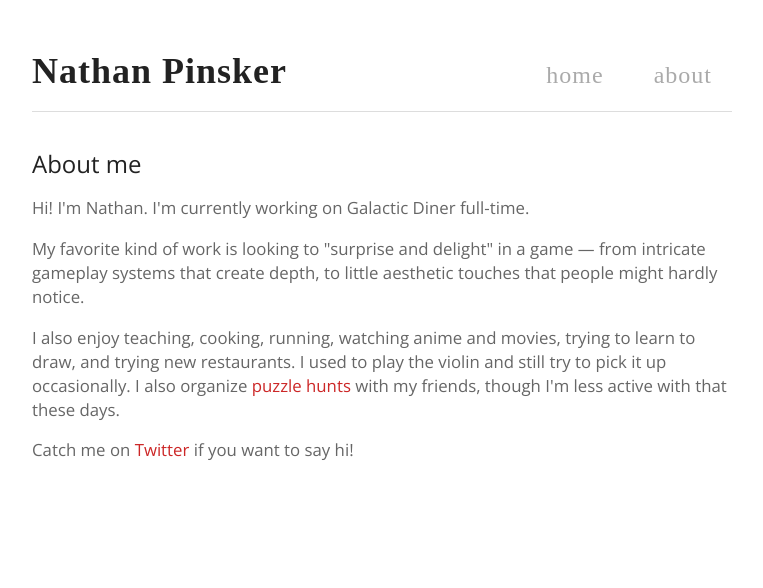
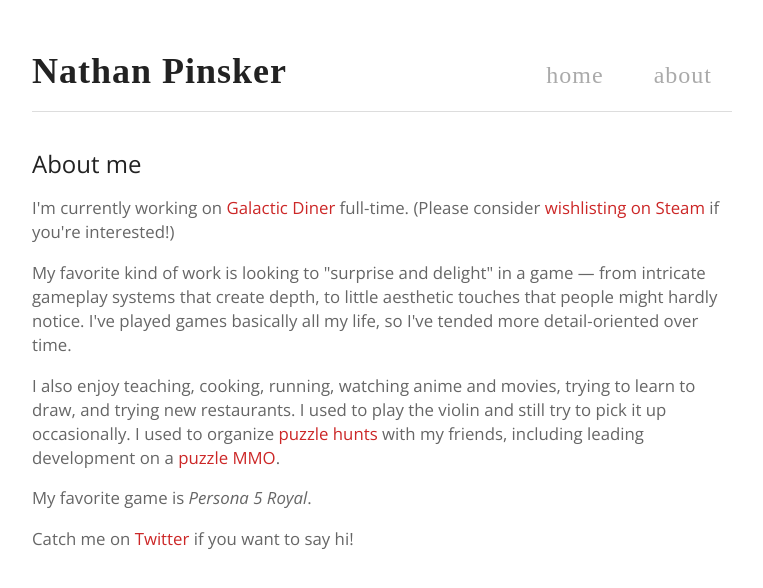
Before and after one commit to npinsker/npinsker.me, a Jekyll site: the page built from about.html, in a window 1280 px wide. Shown: the top 588 px of the page, without its empty margins (258-1021 px from the left). Built offline with Jekyll 4.4.1, drawn with Linux system fonts in a browser that asks for light colours; some web fonts are replaced.

Commit message:
index/ and about/ wording updates; link to dinergame

```diff
--- a/about.html
+++ b/about.html
@@ -6,10 +6,10 @@ width: 700px
 
 <div class="section-header">About me</div>
 
-<p>Hi! I'm Nathan. I'm currently working on Galactic Diner full-time.</p>
+<p>I'm currently working on <a href="https://www.dinergame.com">Galactic Diner</a> full-time. (Please consider <a href="steam://advertise/1950230">wishlisting on Steam</a> if you're interested!)
 
-<p>My favorite kind of work is looking to "surprise and delight" in a game &mdash; from intricate gameplay systems that create depth, to little aesthetic touches that people might hardly notice.</p>
+<p>My favorite kind of work is looking to "surprise and delight" in a game &mdash; from intricate gameplay systems that create depth, to little aesthetic touches that people might hardly notice. I've played games basically all my life, so I've tended more detail-oriented over time.</p>
 
-<p>I also enjoy teaching, cooking, running, watching anime and movies, trying to learn to draw, and trying new restaurants. I used to play the violin and still try to pick it up occasionally. I also organize <a href="/puzzles">puzzle hunts</a> with my friends, though I'm less active with that these days.</p>
+<p>I also enjoy teaching, cooking, running, watching anime and movies, trying to learn to draw, and trying new restaurants. I used to play the violin and still try to pick it up occasionally. I used to organize <a href="/puzzles">puzzle hunts</a> with my friends, including leading development on a <a href="https://puzzles.mit.edu/2021/projection_device.html">puzzle MMO</a>. <p>My favorite game is <i>Persona 5 Royal</i>.</p>
 
 <p>Catch me on <a href="http://twitter.com/npinsker">Twitter</a> if you want to say hi!</p>
--- a/index.html
+++ b/index.html
@@ -4,7 +4,11 @@ title: Home
 width: 700px
 ---
 
-<p style="margin-top: 30px;">I'm currently working on <b>Galactic Diner</b>, about an intergalactic cooking tournament where the customer is always right. Play dozens of minigames, try exotic dishes, meet new friends, and go head-to-head with other chefs! (Hopefully coming out in 2022!)</p>
+<p style="margin-top: 30px;">Hi, I'm Nathan.</p>
+
+<p>I'm currently working on <a href="https://www.dinergame.com">Galactic Diner</a>, about an intergalactic cooking tournament where the customer is always right. Play dozens of minigames, explore an alien world, meet new friends, and go head-to-head with other chefs!</p>
+
+<p>Please consider <a href="steam://advertise/1950230">wishlisting on Steam</a> if you're at all interested! It helps the algorithm smile more upon me 🙂</p>
 
 <p>Other stuff I've worked on recently:</p>
 
```
